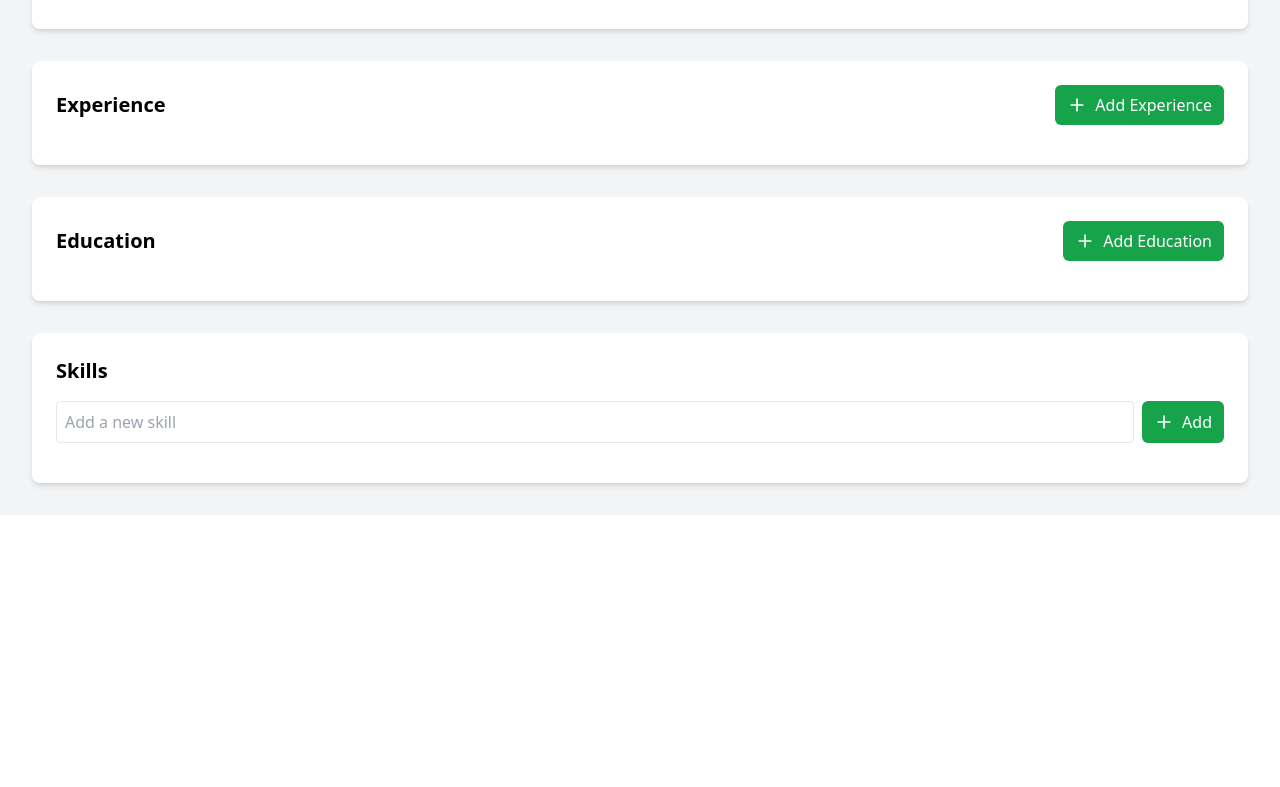
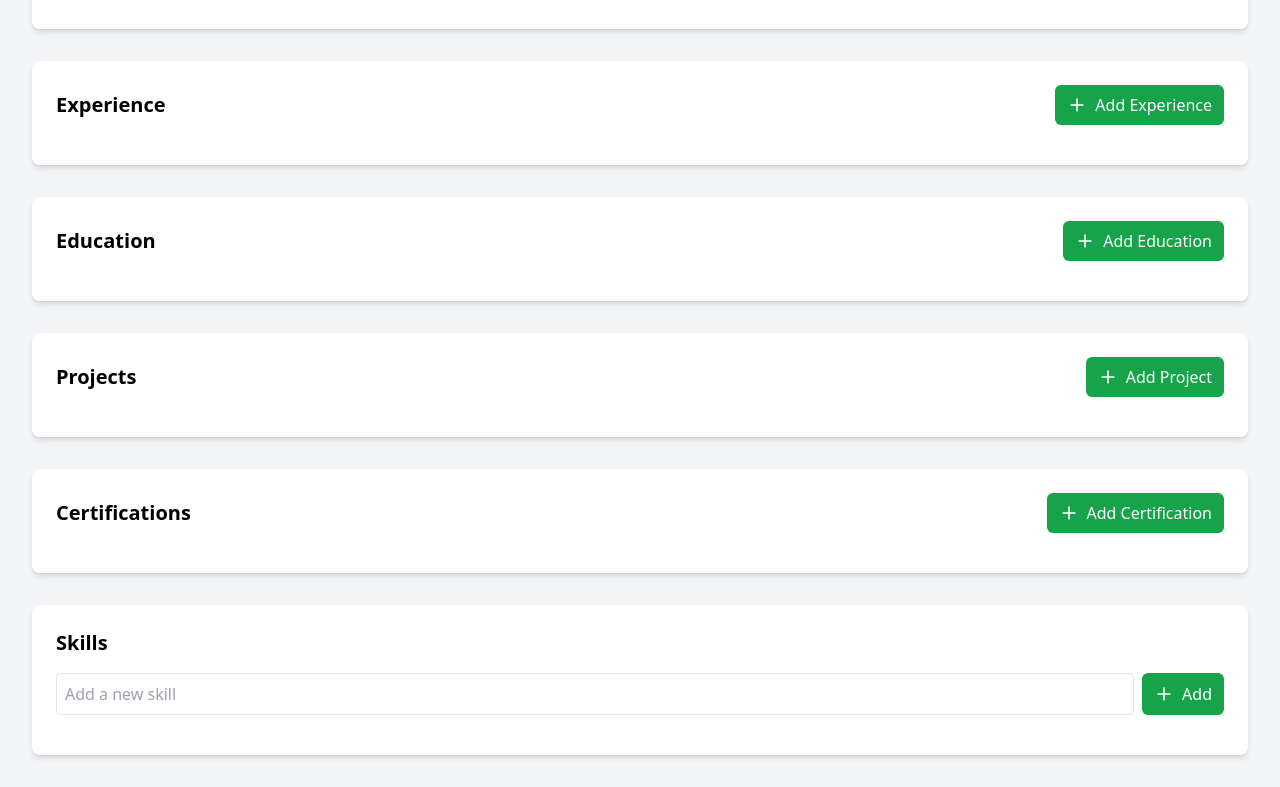
Before and after one commit to MohammedKaif037/RBuilder, a React (Vite) app: page / in a window 1280 px wide. Shown: the part 475-1262 px from the top of the page. Before the commit the page ends 990 px from the top, so only its background shows below. Built offline with nearby package versions, Linux system fonts and the light colour scheme.

Commit message:
Update DraggableFormSection.tsx

```diff
--- a/src/components/DraggableFormSection.tsx
+++ b/src/components/DraggableFormSection.tsx
@@ -1,3 +1,4 @@
+// Update src/components/DraggableFormSection.tsx
 import React from 'react';
 import {
   DndContext,
@@ -18,6 +19,8 @@ import { EducationForm } from './EducationForm';
 import { ExperienceForm } from './ExperienceForm';
 import { SkillsForm } from './SkillsForm';
 import { PersonalInfoForm } from './PersonalInfoForm';
+import { ProjectsForm } from './ProjectsForm';
+import { CertificationsForm } from './CertificationsForm';
 
 export const DraggableFormSection: React.FC = () => {
   const sensors = useSensors(
@@ -31,6 +34,8 @@ export const DraggableFormSection: React.FC = () => {
     { id: 'personal-info', component: PersonalInfoForm },
     { id: 'experience', component: ExperienceForm },
     { id: 'education', component: EducationForm },
+    { id: 'projects', component: ProjectsForm },
+    { id: 'certifications', component: CertificationsForm },
     { id: 'skills', component: SkillsForm },
   ];
 
```
